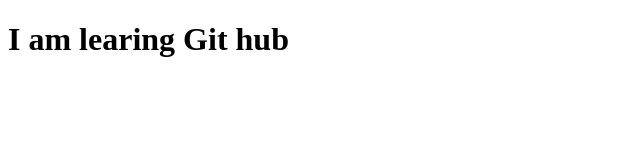
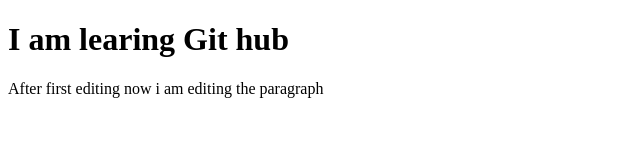
Before and after one commit to Bhuvii002/Git-practice, a plain HTML site: page index.html in a window 1280 px wide. Shown: the whole page, without its empty margins (0-640 px from the left). Drawn offline with Linux system fonts and the light colour scheme.

Commit message:
paragraph has been added

```diff
--- a/index.html
+++ b/index.html
@@ -7,5 +7,6 @@
 </head>
 <body>
     <H1>I am learing Git hub</H1>
+    <p>After first editing now i am editing the paragraph</p>
 </body>
 </html>
```
